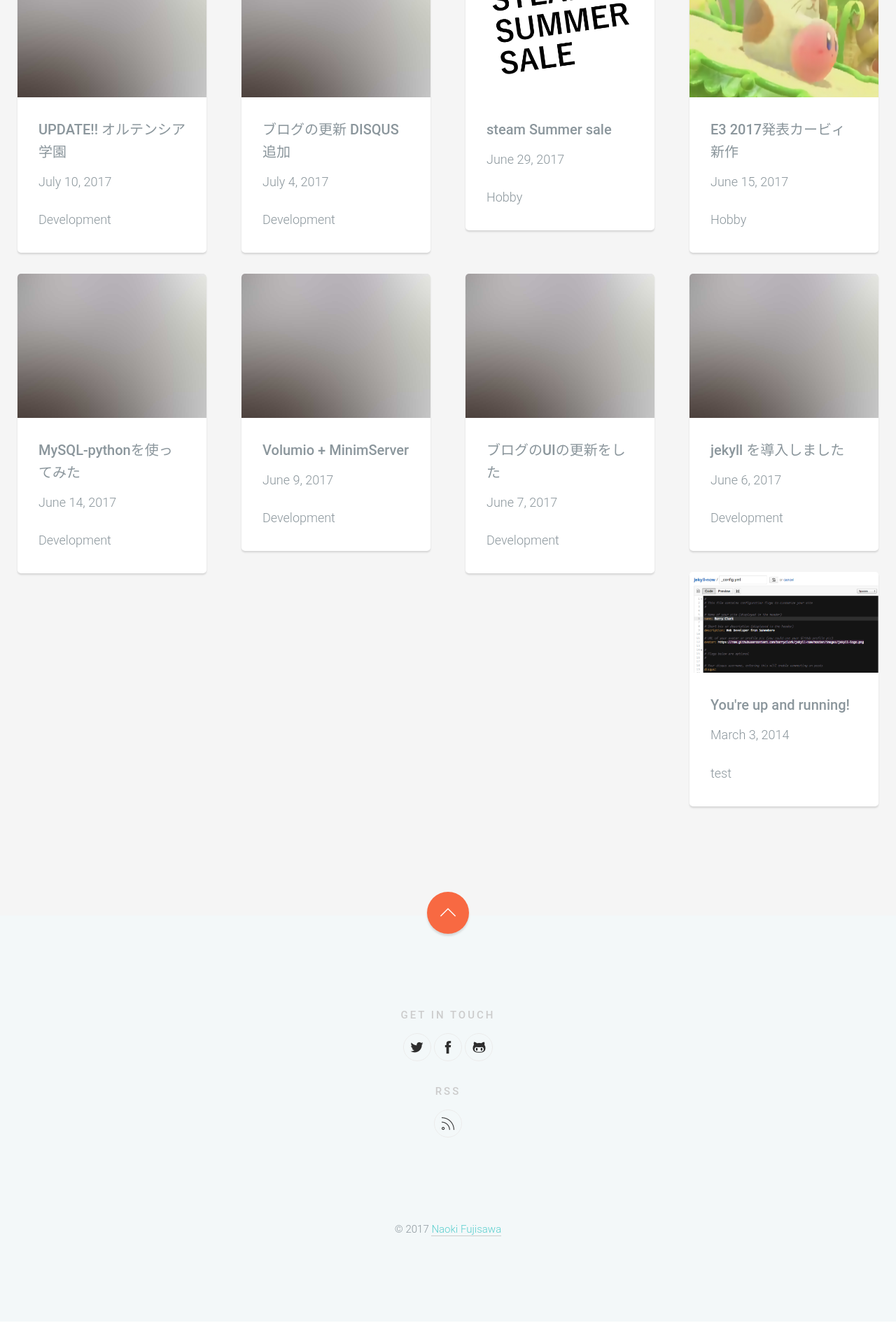
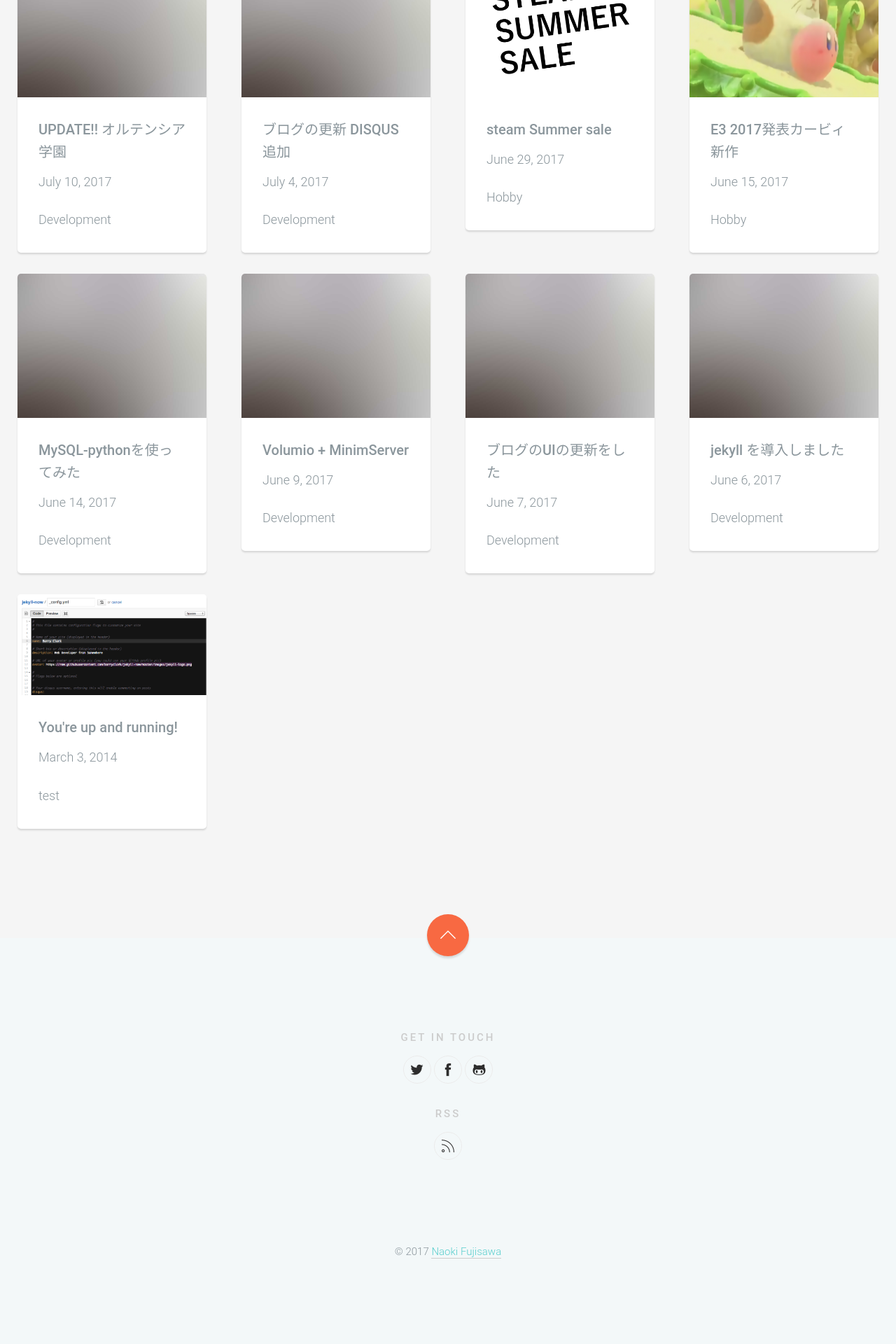
Before and after one commit to WakuwakuP/wakuwakup.github.io, a Jekyll site: the page built from index.html, in a window 1280 px wide. Shown: the part 955-2875 px from the top of the page at 70% size. Built offline with Jekyll 4.4.1, drawn with Linux system fonts in a browser that asks for light colours; before the commit the page ends 2843 px from its top, so only the background shows below that.

Commit message:
no message

```diff
--- a/css/style.css
+++ b/css/style.css
@@ -6,6 +6,15 @@
 
 //////////////////////////////////////////////////////
 */
+
+.row-eq-height {
+  display: -webkit-box;
+  display: -webkit-flex;
+  display: -ms-flexbox;
+  display: flex;
+  flex-wrap: wrap;
+}
+
 @font-face {
   font-family: 'themify';
   src: url("../fonts/themify/themify.eot?-fvbane");
--- a/sass/style.scss
+++ b/sass/style.scss
@@ -75,11 +75,6 @@
 	flex-wrap: wrap;
 	-webkit-flex-wrap: wrap;
 	-moz-flex-wrap: wrap;
-}
-
-.row-eq-height {
-	@include flex();
-	@include flexwrap();
 }
 
 html, body {
```
